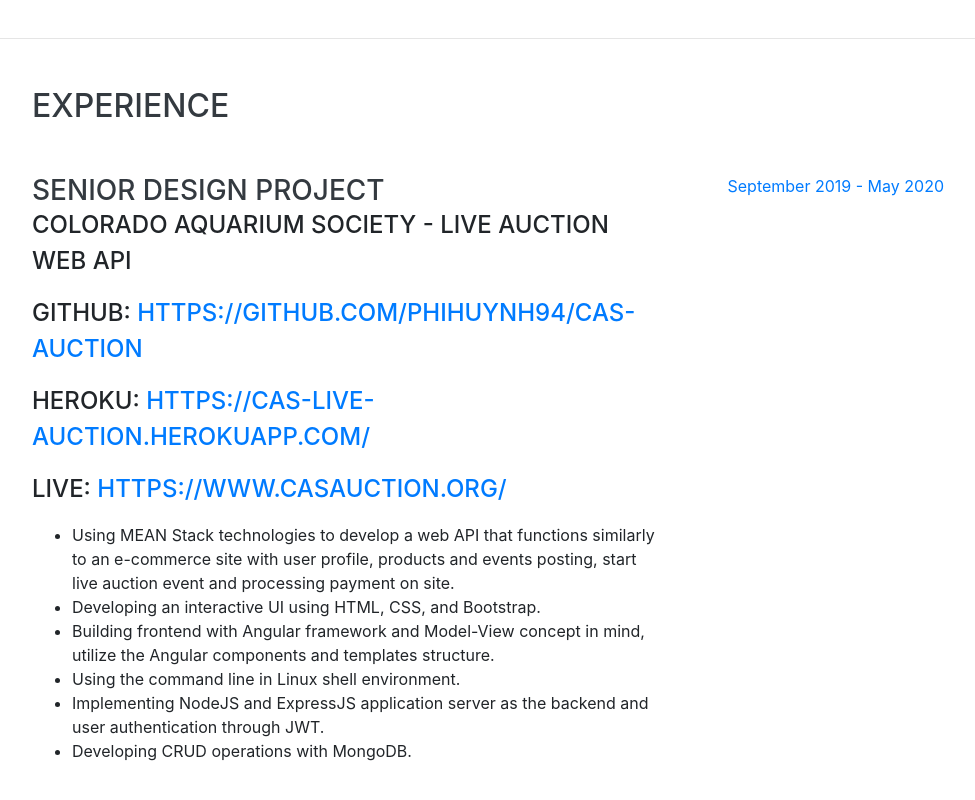
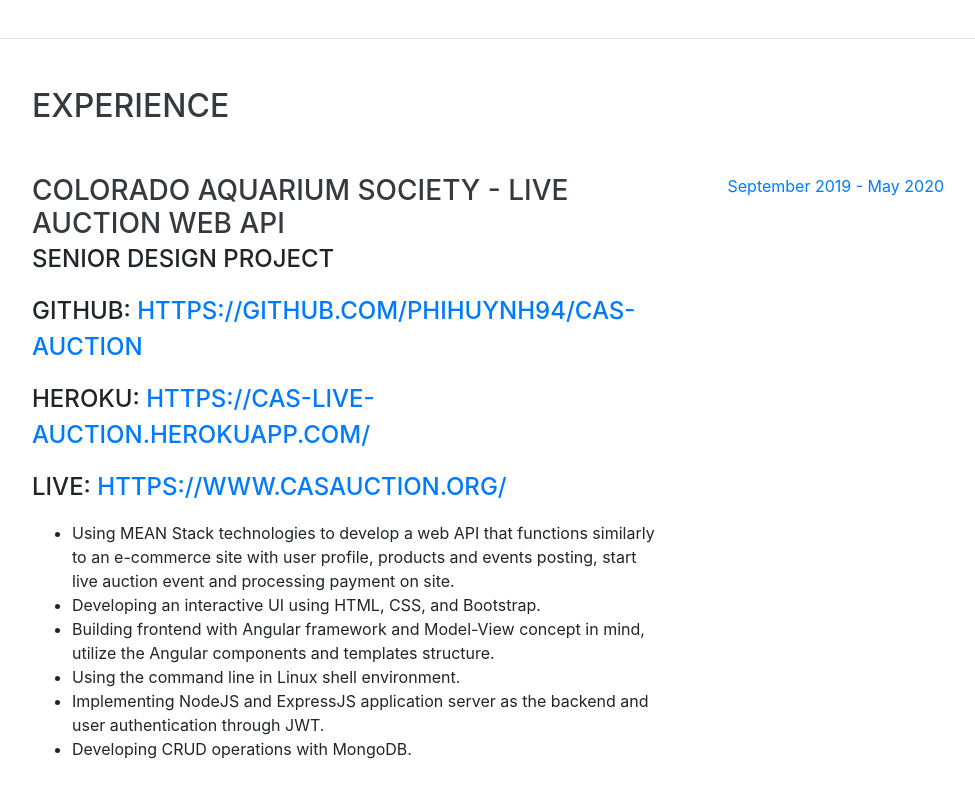
Before and after one commit to phihuynh94/resume, a website with bundled scripts: page index.html in a window 1280 px wide. Shown: the part 1821-2621 px from the top of the page, without its empty margins (288-1263 px from the left). Built offline with nearby package versions, Linux system fonts and the light colour scheme; a web font is replaced by a local one.

Commit message:
Update index.html

```diff
--- a/index.html
+++ b/index.html
@@ -229,8 +229,8 @@
 
         <div class="resume-item d-flex flex-column flex-md-row justify-content-between mb-5">
           <div class="resume-content">
-            <h3 class="mb-0">Senior Design Project</h3>
-            <div class="subheading mb-3">Colorado Aquarium Society - Live Auction Web API</div>
+            <h3 class="mb-0">Colorado Aquarium Society - Live Auction Web API</h3>
+            <div class="subheading mb-3">Senior Design Project</div>
             <div class="subheading mb-3">Github: <a href="https://github.com/phihuynh94/cas-auction">https://github.com/phihuynh94/cas-auction</a></div>
             <div class="subheading mb-3">Heroku: <a href="https://cas-live-auction.herokuapp.com/">https://cas-live-auction.herokuapp.com/</a></div>
             <div class="subheading mb-3">Live: <a href="https://www.casauction.org/">https://www.casauction.org/</a></div>
```
